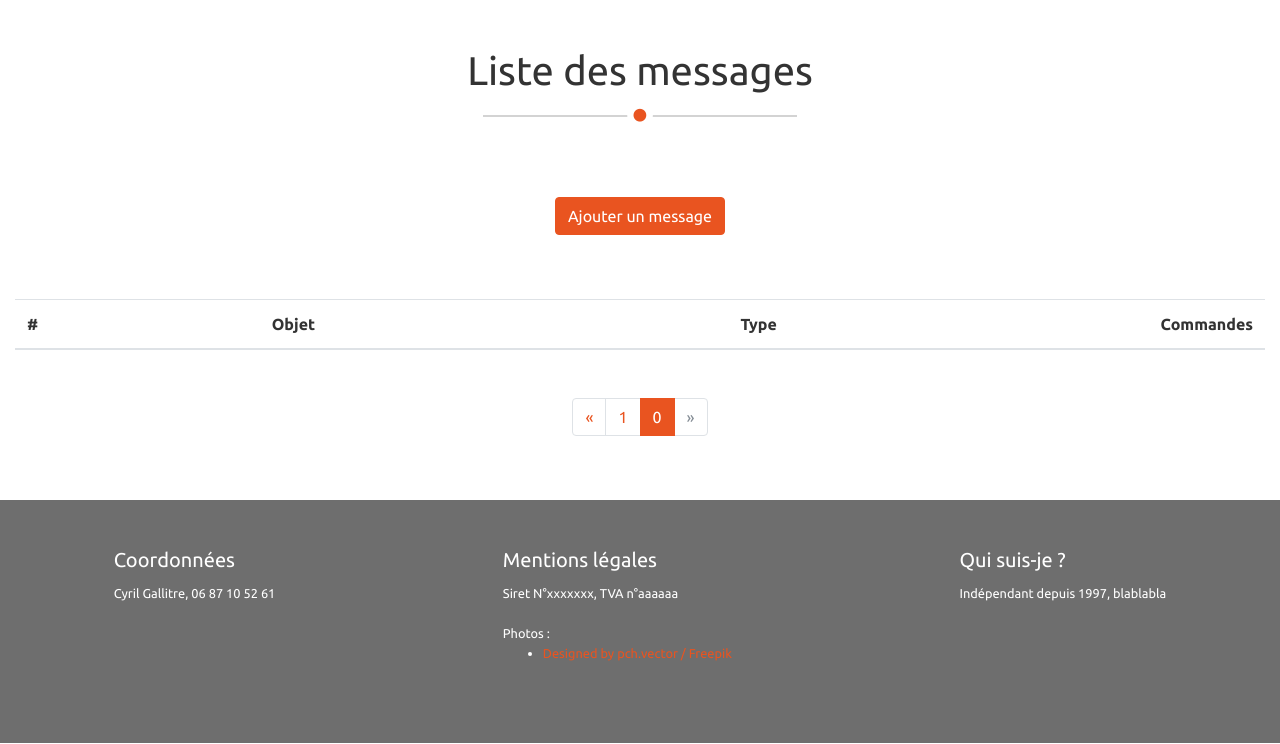
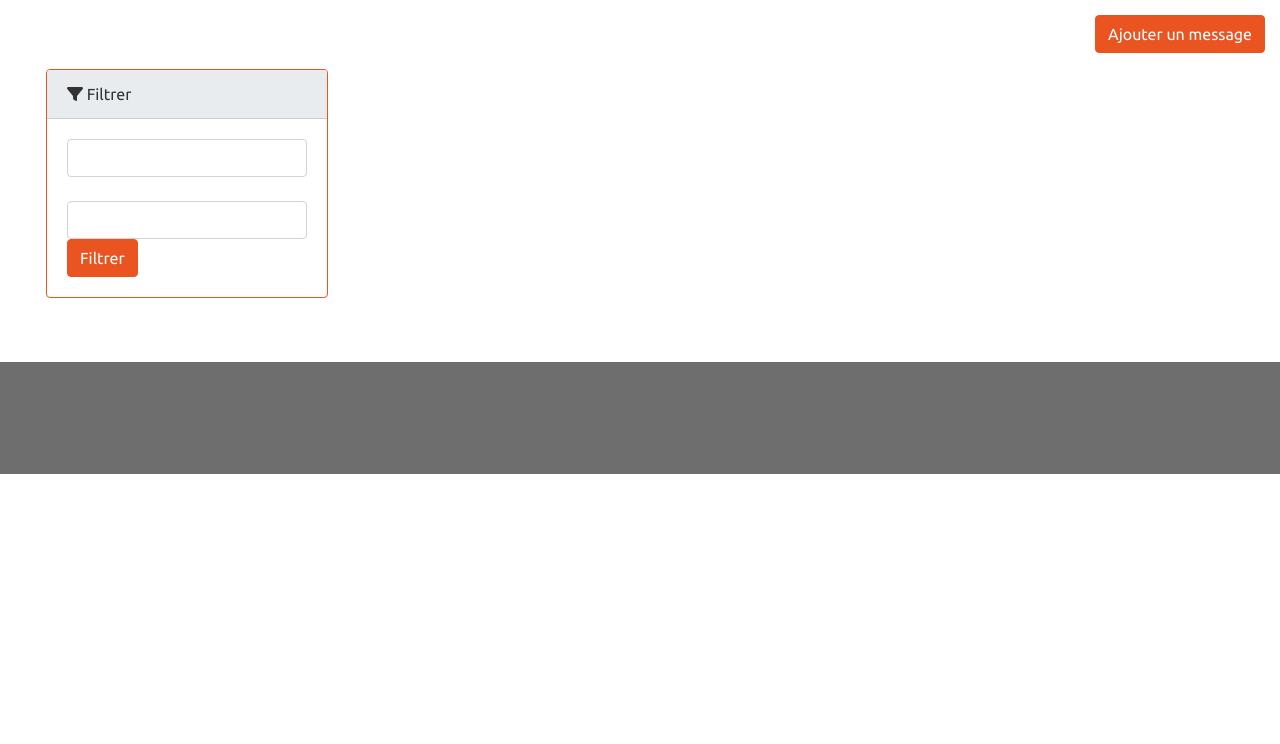
Before and after one commit to cgallitre/p5, a Symfony app: template templates/admin/message/index.html.twig in a window 1280 px wide. Shown: the part 56-800 px from the top of the page. Run offline with Twig, Linux system fonts and the light colour scheme; the template is opened without the code that fills it, so the values that code supplies are empty; form fields are guessed from the names that the template uses; some libraries are stand-ins or nearby versions.

Commit message:
Refonte accueil administrateur

```diff
--- a/src/Entity/Message.php
+++ b/src/Entity/Message.php
@@ -2,11 +2,11 @@
 
 namespace App\Entity;
 
+use Doctrine\ORM\Mapping as ORM;
+use Doctrine\Common\Collections\Collection;
+use Doctrine\ORM\Mapping\HasLifecycleCallbacks;
 use Doctrine\Common\Collections\ArrayCollection;
-use Doctrine\Common\Collections\Collection;
-use Doctrine\ORM\Mapping as ORM;
 use Symfony\Component\Validator\Constraints as Assert;
-use Doctrine\ORM\Mapping\HasLifecycleCallbacks;
 
 /**
  * @ORM\Entity(repositoryClass="App\Repository\MessageRepository")
--- a/templates/admin/message/index.html.twig
+++ b/templates/admin/message/index.html.twig
@@ -5,12 +5,63 @@
 {% block body %}
 
 <div class="container-fluid">
-    {% include 'admin/partials/titlePage.html.twig' with { 'titlePage' : 'Liste des messages' } %}
+    {# {% include 'admin/partials/titlePage.html.twig' with { 'titlePage' : 'Liste des messages' } %} #}
 
-    <p class="text-center pb-5">
+    <p class="text-right mt-3">
         <a href="{{ path('admin_message_new') }}" class="btn btn-primary">Ajouter un message</a>
     </p>
-    <div class="table-responsive">
+    <div class="row ml-3">
+
+        {# Filtre #}
+        <div class="col-md-3">
+            <div class="card border-primary mb-3" style="max-width: 20rem;">
+                <div class="card-header bg-light"><i class="fas fa-filter"></i> Filtrer</div>
+                <div class="card-body">
+                    {{ form_start(form) }}
+                    {{ form_widget(form.project) }}
+                    <br>
+                    {{ form_widget(form.type) }}
+                    <button class="btn btn-primary">Filtrer</button>
+                    {{ form_end(form) }}
+                </div>
+            </div>
+        </div>
+
+        {# liste des messages #}
+        <div class="col-md-9">
+            <div class="accordion" id="listeMessages">
+                {% for message in messages %}
+                <div class="card">
+                    <div class="card-header bg-light" id="headingOne">
+                        <h2 class="mb-0">
+                            <button class="btn btn-link pl-0" type="button" data-toggle="collapse"
+                                data-target="#collapse{{ message.id }}" aria-expanded="true"
+                                aria-controls="collapseOne">
+                                {{ message.title }}
+                            </button>
+                            <span class="float-right">
+                                <a href="{{ path('admin_message_edit', { 'id' : message.id }) }}"><i
+                                        class="fas fa-edit"></i></a>
+                                &emsp;
+                                <a href="{{ path('admin_message_delete', {'id' : message.id }) }}"><i
+                                        class="fas fa-trash"></i></a>
+                            </span>
+                        </h2>
+                        <span><small>de {{ message.author.fullName }} le {{ message.createdAt | date('d/m/Y') }} à
+                                {{ message.createdAt | date('H\\hi') }}</small></span>
+                        <p>{{ message.project.title }} | <span class="badge badge-primary">{{ message.type.title }}</span></p>
+                    </div>
+
+                    <div id="collapse{{ message.id }}" class="collapse" aria-labelledby="headingOne"
+                        data-parent="#listeMessages">
+                        <div class="card-body">
+                            {{ message.content | raw }}
+                        </div>
+                    </div>
+                </div>
+                {% endfor %}
+
+                {# <div class="table-responsive">
                 <table class="table table-hover table-striped">
                     <thead>
                         <tr>
@@ -30,7 +81,6 @@
                                 </p>
                             </td>
                             <td>{{ message.type.title }}</td>
-                    {# {% if (app.user and app.user == message.author) %} #}
                             <td class="text-center">
                                 <a href="{{ path('admin_message_edit', { 'id' : message.id }) }}"><i
                                         class="fas fa-edit fa-2x"></i></a>
@@ -38,12 +88,17 @@
                                 <a href="{{ path('admin_message_delete', {'id' : message.id }) }}"><i
                                         class="fas fa-trash fa-2x"></i></a>
                             </td>
-                    {# {% endif %} #}
                         </tr>
                         {% endfor %}
                     </tbody>
-        </table>
-        {% include 'admin/partials/pagination.html.twig' with {'route' : 'admin_message_index'} %}
+                </table> #}
+
+            </div>
+        </div>
+        {# {% include 'admin/partials/pagination.html.twig' with {'route' : 'admin_message_index'} %} #}
+        <div class="navigation mt-3 mx-auto">
+            {{ knp_pagination_render( messages ) }}
+        </div>
     </div>
 </div>
 {% endblock %}
--- a/templates/admin/partials/footer.html.twig
+++ b/templates/admin/partials/footer.html.twig
@@ -2,22 +2,13 @@
 <footer class="container-fluid mt-5 py-5" id="footer">
     <div class="row justify-content-around">
         <div class="col-md-3-offset mb-3">
-            <h5>Coordonnées</h5>
-            <small>Cyril Gallitre, 06 87 10 52 61</small>
+
         </div>
         <div class="col-md-3-offset mb-3 ">
-            <h5>Mentions légales</h5>
-            <p><small>Siret N°xxxxxxx, TVA n°aaaaaa</small></p>
-            <small>Photos :
-                <ul>
-                    <li><a href="http://www.freepik.com">Designed by pch.vector / Freepik</a></li>
-                    {# <li>Header photo by <br><a href="https://unsplash.com/@courtneycorlew">Courtney Corlew</a> on <a href="https://unsplash.com">Unsplash</a></li> #}
-            </small>
-            </ul>
+
         </div>
         <div class="col-md-3-offset mb-3">
-            <h5>Qui suis-je ?</h5>
-            <small>Indépendant depuis 1997, blablabla</small>
+
         </div>
     </div>
 </footer>
--- a/templates/partials/header.html.twig
+++ b/templates/partials/header.html.twig
@@ -12,13 +12,13 @@
         <ul class="navbar-nav ml-auto align-items-center">
             {% if app.user %}
             <li class="nav-item">
-                <a href="{{ path('user_index') }}">{{ app.user.fullName }}</a>
+                <a href="{{ path('message_index') }}">{{ app.user.fullName }}</a>
             </li>
             <li class="nav-item dropdown">
                 <a class="nav-link dropdown-toggle" href="#" id="accountDropDown" data-toggle="dropdown"><i
                         class="fas fa-user"></i></a>
                 <div class="dropdown-menu dropdown-menu-right bg-light" aria-labelledby="accountDropDown">
-                    <a class="dropdown-item" href="{{ path('user_index') }}">Tableau de bord</a>
+                    <a class="dropdown-item" href="{{ path('message_index') }}">Tableau de bord</a>
                     <div class="dropdown-divider"></div>
                     <a class="dropdown-item" href="{{ path('testimonial_new') }}">Soumettre un témoignage</a>
                     <div class="dropdown-divider"></div>
```
Also changed, not shown: src/Controller/AdminMessageController.php (+15 -9 lines), src/Controller/MessageController.php (added, +134 -0 lines), src/Controller/UserController.php (deleted, +0 -41 lines), src/Form/MessageType.php (+13 -7 lines), templates/message/edit.html.twig (added, +17 -0 lines), templates/message/index.html.twig (renamed from templates/user/index.html.twig, +6 -6 lines), templates/message/new.html.twig (added, +16 -0 lines), src/Form/MessageSearchType.php (indentation only). Lines whose indentation alone changed are shown as unchanged.
